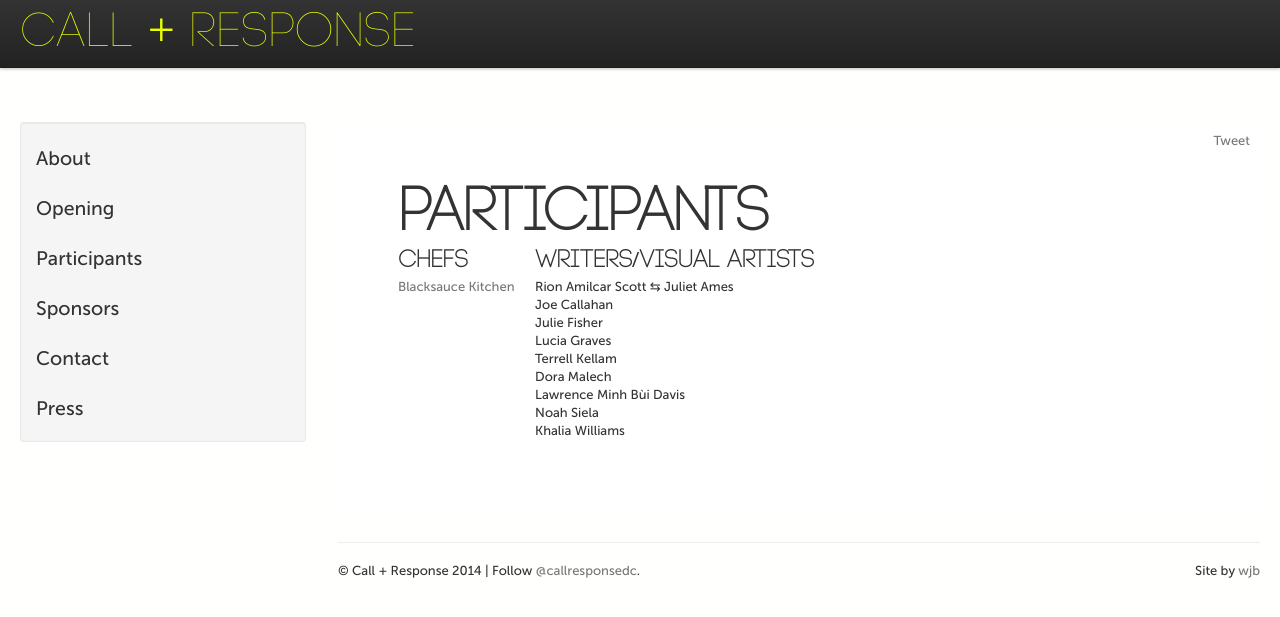
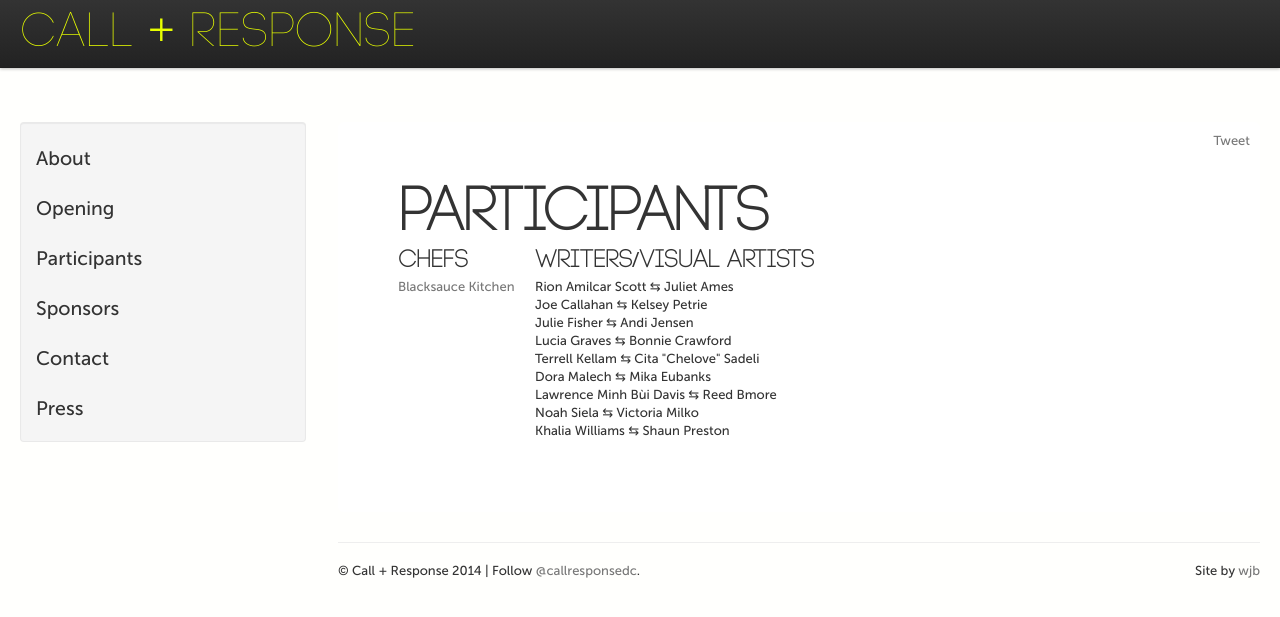
Before and after one commit to callandresponsedc/callandresponsedc, a Jekyll site: the page built from participants/index.html, in a window 1280 px wide. Shown: the top 617 px of the page. Built offline with Jekyll 4.4.1, drawn with Linux system fonts in a browser that asks for light colours; Markdown is read by kramdown in place of the engine named in the settings; comment, search, counter and statistics services are not loaded.

Commit message:
Update index.html

```diff
--- a/participants/index.html
+++ b/participants/index.html
@@ -19,14 +19,14 @@ title: Participants
     <h2>Writers/Visual Artists</h2>
     <ul class="no-bullet">
       <li>Rion Amilcar Scott &#8646 Juliet Ames</li>
- <li>Joe Callahan</li>
- <li>Julie Fisher</li>
- <li>Lucia Graves</li>
- <li>Terrell Kellam</li>
- <li>Dora Malech</li>
- <li>Lawrence Minh Bùi Davis</li>
- <li>Noah Siela</li>
- <li>Khalia Williams</li>
+ <li>Joe Callahan &#8646 Kelsey Petrie </li>
+ <li>Julie Fisher &#8646 Andi Jensen</li>
+ <li>Lucia Graves &#8646 Bonnie Crawford</li>
+ <li>Terrell Kellam &#8646 Cita "Chelove" Sadeli</li>
+ <li>Dora Malech &#8646 Mika Eubanks</li>
+ <li>Lawrence Minh Bùi Davis &#8646 Reed Bmore</li>
+ <li>Noah Siela &#8646 Victoria Milko</li>
+ <li>Khalia Williams &#8646 Shaun Preston</li>
     </ul>
   </div>
   <div class="span20 pull-right">
```
